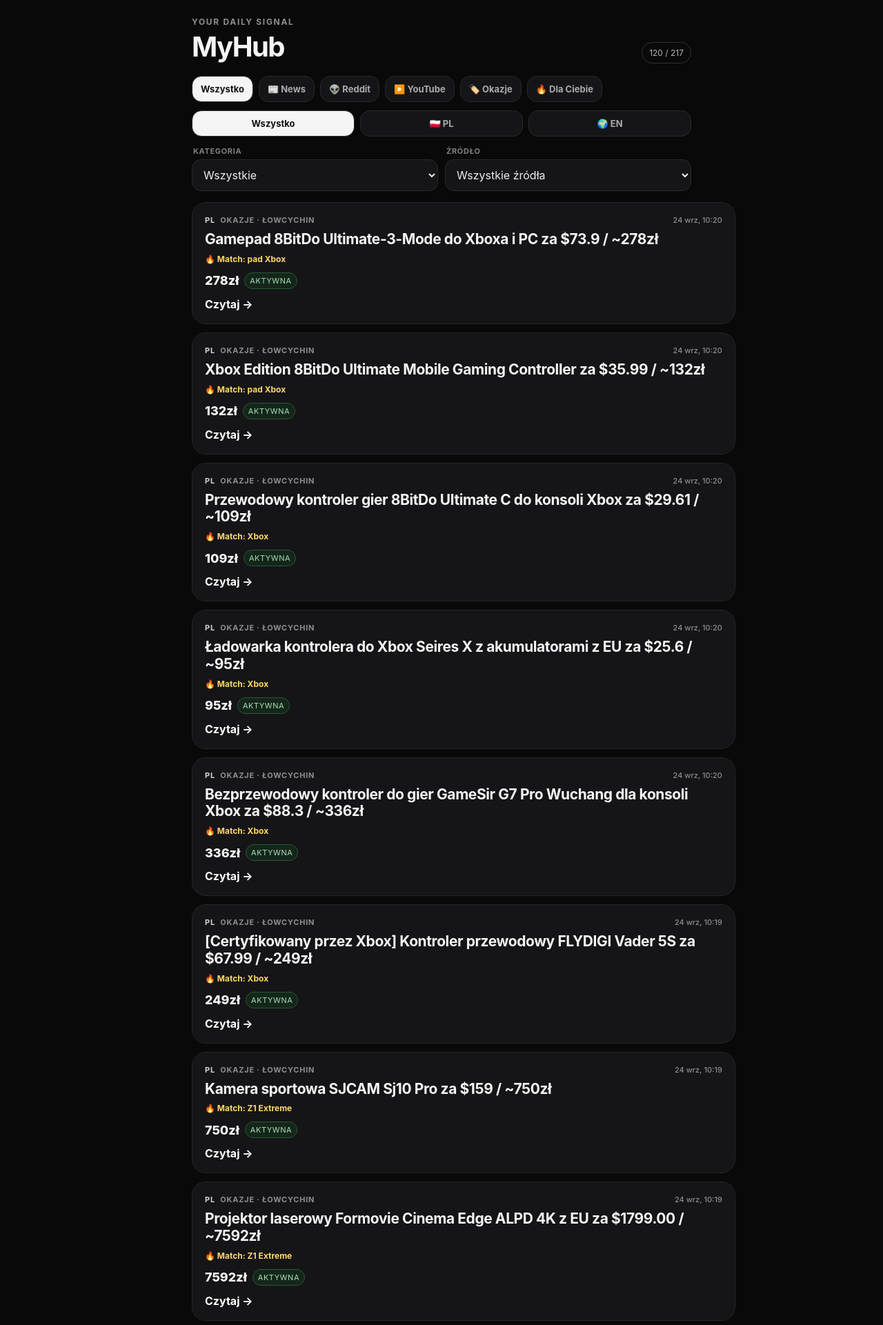
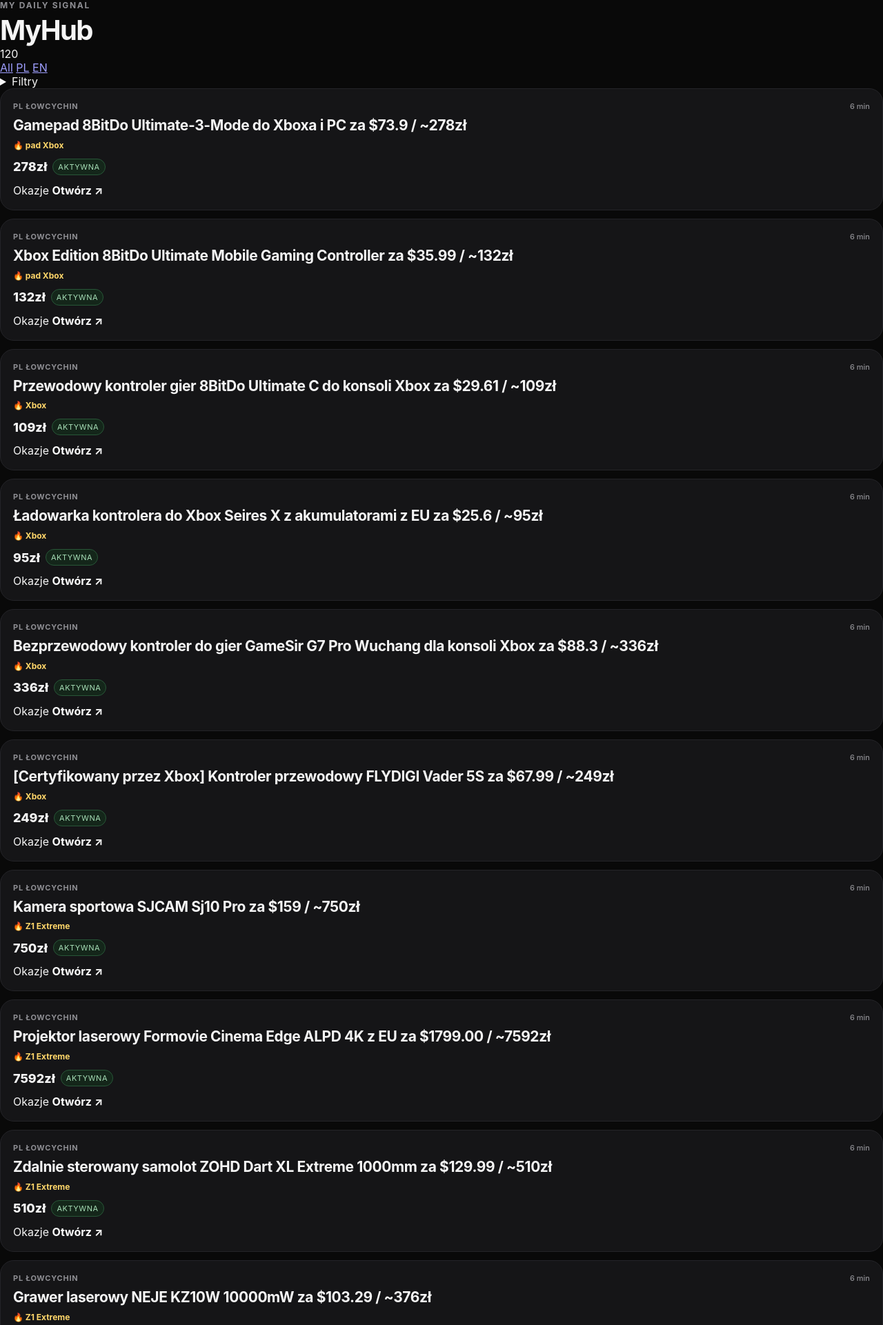
Before and after one commit to MikolajGrzelak/MyHub, a Flask app: page / in a window 1280 px wide. Shown: the top 1921 px of the page at 69% size. Run offline with Flask 3, Linux system fonts and the light colour scheme; some libraries are stand-ins or nearby versions.

Commit message:
Redesign PWA for phone-first app navigation

```diff
--- a/templates/index.html
+++ b/templates/index.html
@@ -12,30 +12,31 @@
   <title>MyHub</title>
 </head>
 <body>
-  <main class="shell">
-    <header class="topbar">
+  <main class="app-shell">
+    <header class="app-header">
       <div>
-        <p class="eyebrow">YOUR DAILY SIGNAL</p>
-        <h1>MyHub</h1>
+        <p class="eyebrow">MY DAILY SIGNAL</p>
+        <h1>
+          {% if section == 'news' %}News
+          {% elif section == 'reddit' %}Reddit
+          {% elif section == 'youtube' %}YouTube
+          {% elif section == 'deal' %}Okazje
+          {% elif section == 'priority' %}Dla Ciebie
+          {% else %}MyHub{% endif %}
+        </h1>
       </div>
-      <span class="badge">{{ items|length }} / {{ total_count }}</span>
+      <span class="count-badge">{{ items|length }}</span>
     </header>
 
-    <div class="section-tabs">
-      <a class="section-tab {% if not section %}active{% endif %}" href="/">Wszystko</a>
-      <a class="section-tab {% if section == 'news' %}active{% endif %}" href="/?section=news">📰 News</a>
-      <a class="section-tab {% if section == 'reddit' %}active{% endif %}" href="/?section=reddit">👽 Reddit</a>
-      <a class="section-tab {% if section == 'youtube' %}active{% endif %}" href="/?section=youtube">▶️ YouTube</a>
-      <a class="section-tab {% if section == 'deal' %}active{% endif %}" href="/?section=deal">🏷️ Okazje</a>
-      <a class="section-tab {% if section == 'priority' %}active{% endif %}" href="/?section=priority">🔥 Dla Ciebie</a>
+    <section class="quick-controls">
+      <div class="segmented">
+        <a class="{% if not language %}active{% endif %}" href="{% if section %}/?section={{ section }}{% else %}/{% endif %}">All</a>
+        <a class="{% if language == 'pl' %}active{% endif %}" href="/?{% if section %}section={{ section }}&{% endif %}lang=pl">PL</a>
+        <a class="{% if language == 'en' %}active{% endif %}" href="/?{% if section %}section={{ section }}&{% endif %}lang=en">EN</a>
       </div>
 
-    <div class="lang-tabs">
-      <a class="lang-tab {% if not language %}active{% endif %}" href="/">Wszystko</a>
-      <a class="lang-tab {% if language == 'pl' %}active{% endif %}" href="/?lang=pl">🇵🇱 PL</a>
-      <a class="lang-tab {% if language == 'en' %}active{% endif %}" href="/?lang=en">🌍 EN</a>
-    </div>
-
+      <details class="filter-panel" {% if category or source %}open{% endif %}>
+        <summary>Filtry{% if category or source %}<span class="filter-dot"></span>{% endif %}</summary>
         <form class="filters" method="get">
           {% if language %}<input type="hidden" name="lang" value="{{ language }}">{% endif %}
           {% if section %}<input type="hidden" name="section" value="{{ section }}">{% endif %}
@@ -52,7 +53,7 @@
           <label>
             <span>Źródło</span>
             <select name="source" onchange="this.form.submit()">
-          <option value="">Wszystkie źródła</option>
+              <option value="">Wszystkie</option>
               {% for s in available_sources %}
                 <option value="{{ s }}" {% if source == s %}selected{% endif %}>{{ s }}</option>
               {% endfor %}
@@ -60,18 +61,24 @@
           </label>
 
           {% if category or source %}
-        <a class="reset" href="{% if language %}/?lang={{ language }}{% else %}/{% endif %}">Wyczyść filtry</a>
+            <a class="reset" href="/?{% if section %}section={{ section }}{% endif %}{% if language %}{% if section %}&{% endif %}lang={{ language }}{% endif %}">Wyczyść filtry</a>
           {% endif %}
         </form>
+      </details>
+    </section>
 
     <section class="feed">
       {% if items %}
         {% for item in items %}
-        <article class="card">
+        <article class="card" data-url="{{ item.url }}">
+          {% if item.thumbnail_url %}
+            <img class="thumb" src="{{ item.thumbnail_url }}" alt="" loading="lazy">
+          {% endif %}
+
           <div class="meta">
-            <span>
-              <span class="lang-dot">{{ 'PL' if item.language == 'pl' else 'EN' }}</span>
-              {{ item.category }} · {{ item.source }}
+            <span class="source-line">
+              <span class="lang-pill">{{ 'PL' if item.language == 'pl' else 'EN' }}</span>
+              {{ item.source }}
             </span>
             {% if item.published_at %}
               <time class="date" data-date="{{ item.published_at }}"></time>
@@ -81,7 +88,7 @@
           <h2>{{ item.title }}</h2>
 
           {% if item.matched_keywords %}
-            <div class="match">🔥 Match: {{ item.matched_keywords|join(', ') }}</div>
+            <div class="match">🔥 {{ item.matched_keywords|join(' · ') }}</div>
           {% endif %}
 
           {% if item.source_type == 'deal' %}
@@ -100,8 +107,6 @@
             <p>{{ item.summary }}</p>
           {% endif %}
 
-          {% if item.thumbnail_url %}<img class="thumb" src="{{ item.thumbnail_url }}" alt="">{% endif %}
-
           {% if item.tags %}
             <div class="tags">
               {% for tag in item.tags %}
@@ -110,30 +115,57 @@
             </div>
           {% endif %}
 
-          <a class="open" href="{{ item.url }}" target="_blank" rel="noopener">Czytaj →</a>
+          <div class="card-footer">
+            <span>{{ item.category }}</span>
+            <a class="open" href="{{ item.url }}" target="_blank" rel="noopener">Otwórz ↗</a>
+          </div>
         </article>
         {% endfor %}
       {% else %}
         <article class="card empty">
-          <div class="meta">MYHUB</div>
-          <h2>Brak newsów dla tych filtrów</h2>
-          <p>Spróbuj innego języka, kategorii albo źródła.</p>
+          <h2>Tu na razie pusto</h2>
+          <p>Spróbuj innego filtra albo wróć za chwilę po kolejnym odświeżeniu.</p>
         </article>
       {% endif %}
     </section>
   </main>
 
+  <nav class="bottom-nav" aria-label="Główna nawigacja">
+    <a class="{% if not section %}active{% endif %}" href="/">
+      <span class="nav-icon">⌂</span><span>Start</span>
+    </a>
+    <a class="{% if section == 'news' %}active{% endif %}" href="/?section=news">
+      <span class="nav-icon">▤</span><span>News</span>
+    </a>
+    <a class="{% if section == 'reddit' %}active{% endif %}" href="/?section=reddit">
+      <span class="nav-icon">●</span><span>Reddit</span>
+    </a>
+    <a class="{% if section == 'youtube' %}active{% endif %}" href="/?section=youtube">
+      <span class="nav-icon">▶</span><span>YouTube</span>
+    </a>
+    <a class="{% if section == 'deal' %}active{% endif %}" href="/?section=deal">
+      <span class="nav-icon">%</span><span>Okazje</span>
+    </a>
+  </nav>
+
   <script>
     document.querySelectorAll("[data-date]").forEach(el => {
       const date = new Date(el.dataset.date);
       if (!Number.isNaN(date.valueOf())) {
-        el.textContent = date.toLocaleString("pl-PL", {
-          day: "numeric",
-          month: "short",
-          hour: "2-digit",
-          minute: "2-digit"
+        const now = new Date();
+        const diff = Math.max(0, now - date);
+        const mins = Math.floor(diff / 60000);
+        if (mins < 60) el.textContent = mins < 2 ? "teraz" : mins + " min";
+        else if (mins < 1440) el.textContent = Math.floor(mins / 60) + " h";
+        else el.textContent = date.toLocaleDateString("pl-PL", {day:"numeric", month:"short"});
+      }
     });
-      }
+
+    document.querySelectorAll(".card[data-url]").forEach(card => {
+      card.addEventListener("click", event => {
+        if (event.target.closest("a, button, select, summary")) return;
+        window.open(card.dataset.url, "_blank", "noopener");
+      });
     });
 
     if ("serviceWorker" in navigator) {
```
Lines whose indentation alone changed are shown as unchanged.
